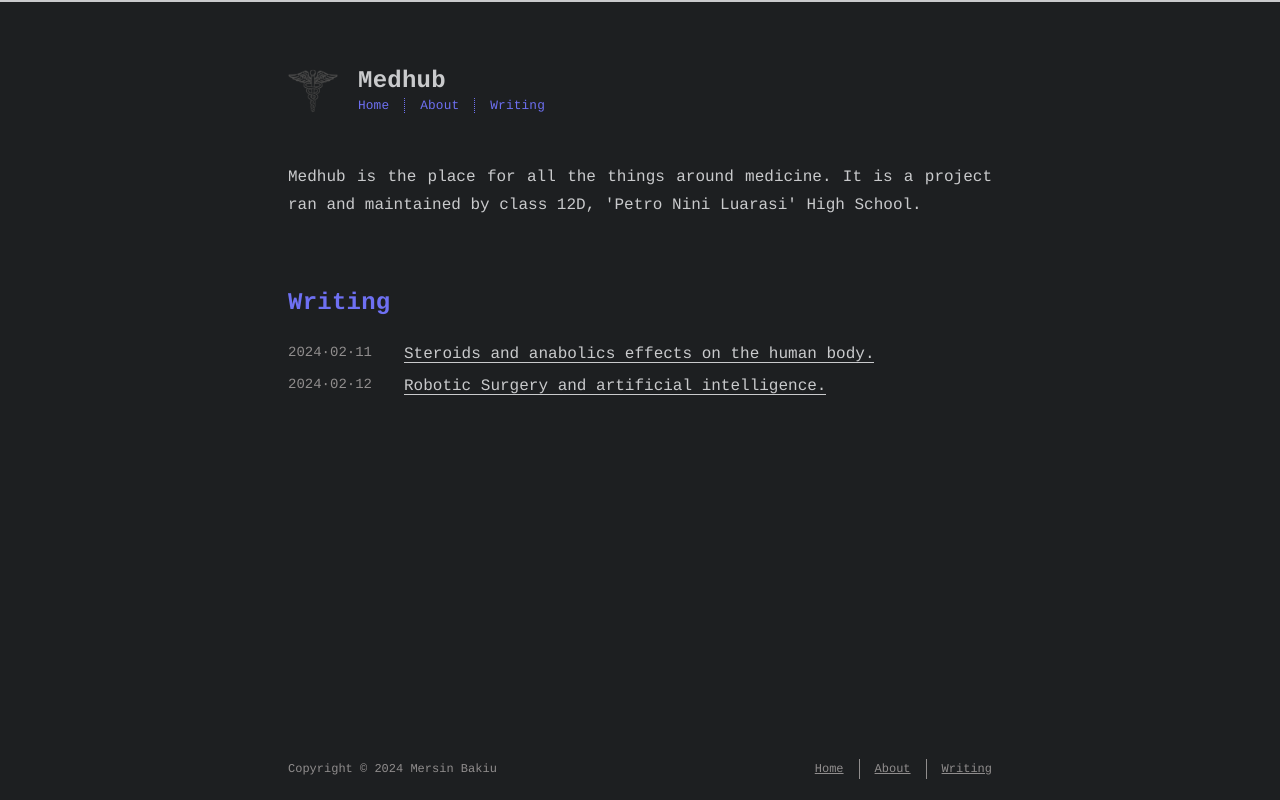
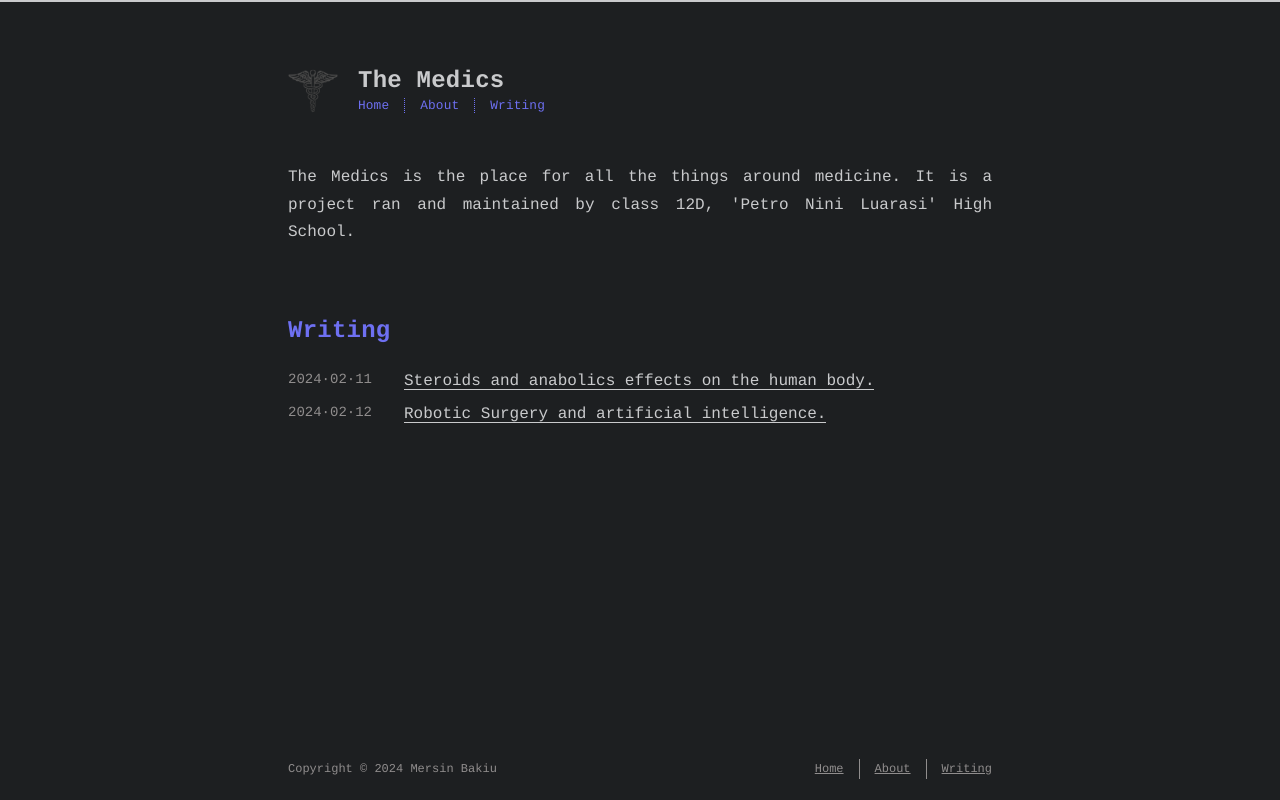
Before and after one commit to primedust/medhub, a plain HTML site: page index.html in a window 1280 px wide. Drawn offline with Linux system fonts and the light colour scheme.

Commit message:
Add files via upload

```diff
--- a/index.html
+++ b/index.html
@@ -9,11 +9,11 @@
     <meta http-equiv="X-UA-Compatible" content="IE=edge">
     <meta name="HandheldFriendly" content="True">
     <meta name="viewport" content="width=device-width, initial-scale=1, maximum-scale=5" />
-    <meta name="description" content="Medhub is the place for all the things around medicine. It is a project ran and maintained by class 12D, 'Petro Nini Luarasi' High School.">
-<meta property="og:title" content="Medhub">
+    <meta name="description" content="The Medics is the place for all the things around medicine. It is a project ran and maintained by class 12D, 'Petro Nini Luarasi' High School.">
+<meta property="og:title" content="The Medics">
 <meta property="og:url" content="index.html">
-<meta property="og:site_name" content="Medhub">
-<meta property="og:description" content="Medhub is the place for all the things around medicine. It is a project ran and maintained by class 12D, 'Petro Nini Luarasi' High School.">
+<meta property="og:site_name" content="The Medics">
+<meta property="og:description" content="The Medics is the place for all the things around medicine. It is a project ran and maintained by class 12D, 'Petro Nini Luarasi' High School.">
 <meta property="og:locale" content="en_US">
 <meta property="article:author" content="Mersin Bakiu">
 <meta property="article:tag" content="blog">
@@ -37,7 +37,7 @@
 
 
     <!-- title -->
-    <title>Medhub</title>
+    <title>The medics</title>
     <!-- umami -->
 
 
@@ -56,7 +56,7 @@
 
 	<!-- mathjax -->
 
-<meta name="generator" content="Hexo 6.2.0"><link rel="alternate" href="atom.xml" title="Medhub" type="application/atom+xml">
+<meta name="generator" content="Hexo 6.2.0"><link rel="alternate" href="atom.xml" title="The Medics" type="application/atom+xml">
 </head>
 
 <body class="max-width mx-auto px3 ltr">
@@ -70,7 +70,7 @@
 
 
     <div id="title">
-      <h1>Medhub</h1>
+      <h1>The Medics</h1>
     </div>
   </a>
   <div id="nav">
@@ -91,7 +91,7 @@
 
         <section id="about">
 
-    <p>Medhub is the place for all the things around medicine. It is a project ran and maintained by class 12D, 'Petro Nini Luarasi' High School.</p>
+    <p>The Medics is the place for all the things around medicine. It is a project ran and maintained by class 12D, 'Petro Nini Luarasi' High School.</p>
 
 </section>
 
```
Also changed, not shown: 2024/02/11/erald/index.html (+4 -4 lines), 2024/02/12/raul/index.html (+4 -4 lines), about/index.html (+6 -6 lines), archives/index.html (+4 -4 lines).
